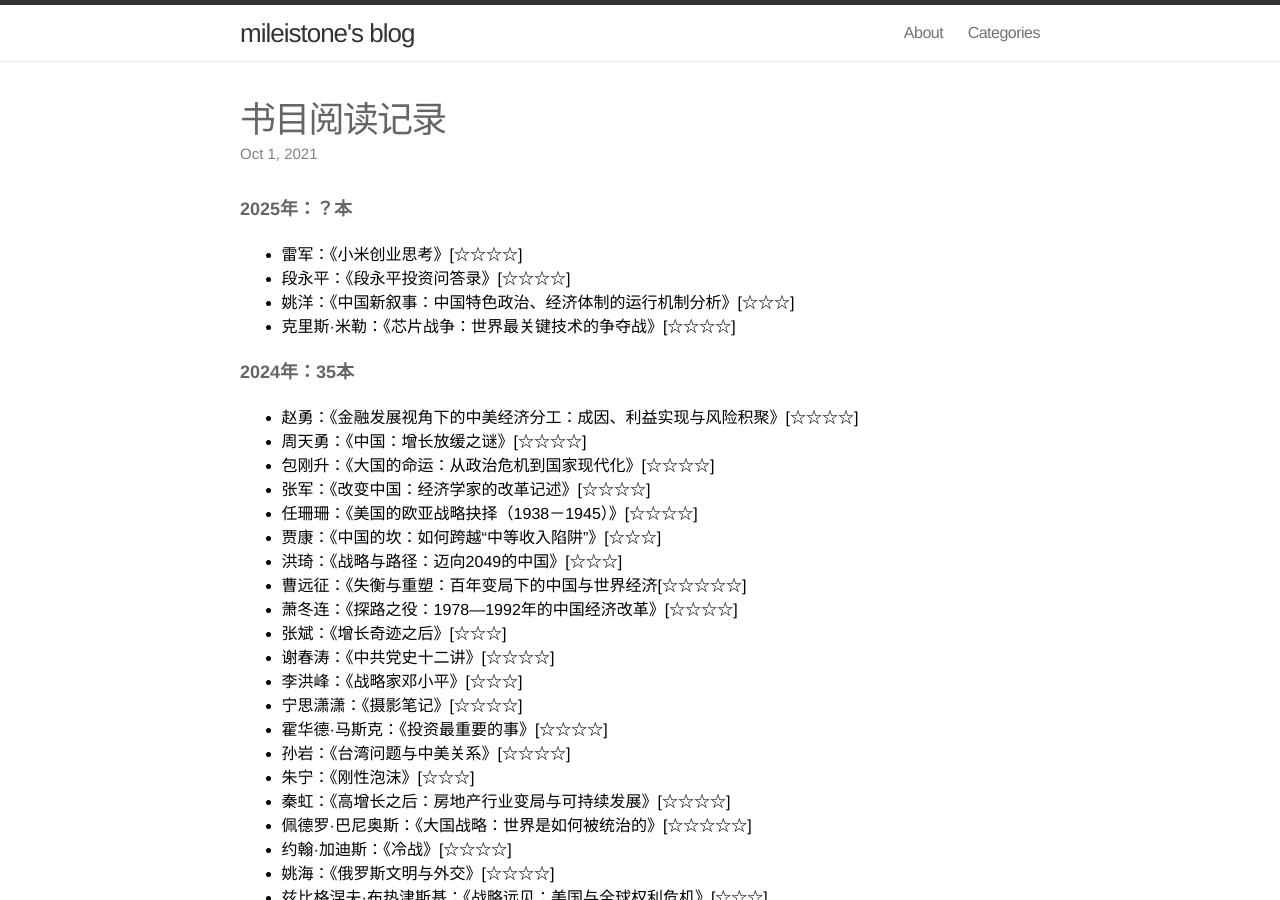
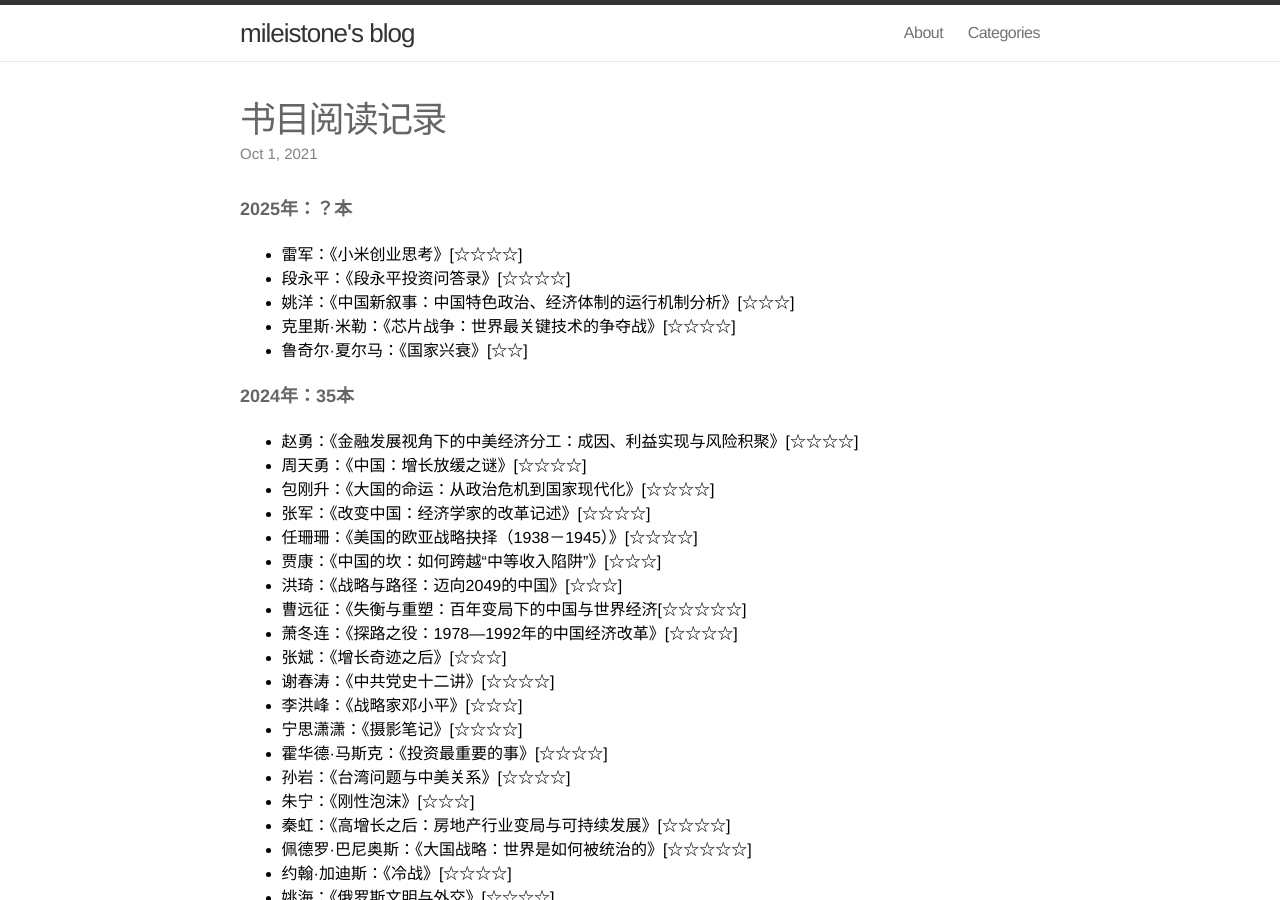
Before and after one commit to mileistone/mileistone.github.io, a Jekyll site: the page built from _posts/2021-10-01-books.md, in a window 1280 px wide and 900 px high. Built offline with Jekyll 4.4.1, drawn with Linux system fonts in a browser that asks for light colours.

Commit message:
Update 2021-10-01-books.md

```diff
--- a/_posts/2021-10-01-books.md
+++ b/_posts/2021-10-01-books.md
@@ -12,6 +12,7 @@ date: 2021-10-01 22:00:00
 - 段永平：《段永平投资问答录》[☆☆☆☆]
 - 姚洋：《中国新叙事：中国特色政治、经济体制的运行机制分析》[☆☆☆]
 - 克里斯·米勒：《芯片战争：世界最关键技术的争夺战》[☆☆☆☆]
+- 鲁奇尔·夏尔马：《国家兴衰》[☆☆]
 
 ##### 2024年：35本
 - 赵勇：《金融发展视角下的中美经济分工：成因、利益实现与风险积聚》[☆☆☆☆]
```
